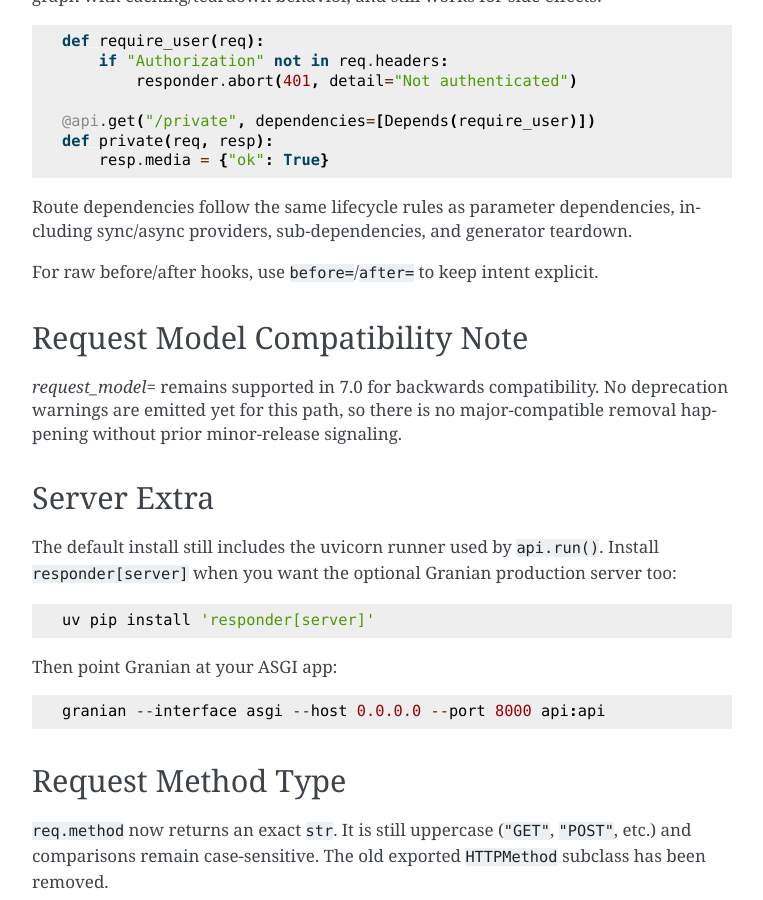
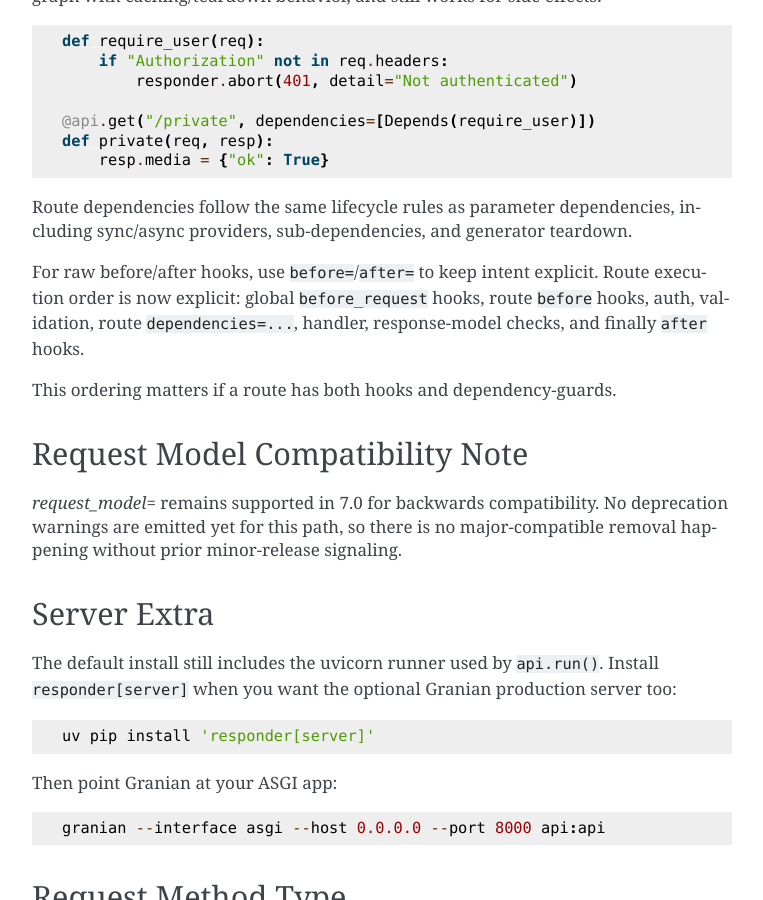
Before and after one commit to kennethreitz/responder, a Sphinx documentation site: the page built from docs/source/migration-v7.rst, in a window 1280 px wide and 900 px high, scrolled down 1579 px. Shown: the whole window, without its empty margins (378-1141 px from the left). Built offline with Sphinx 7.4.7, drawn with Linux system fonts in a browser that asks for light colours.

Commit message:
Document and test 7.0 route dispatch ordering

```diff
--- a/docs/source/migration-v7.rst
+++ b/docs/source/migration-v7.rst
@@ -86,6 +86,11 @@ Route dependencies follow the same lifecycle rules as parameter dependencies,
 including sync/async providers, sub-dependencies, and generator teardown.
 
 For raw before/after hooks, use ``before=``/``after=`` to keep intent explicit.
+Route execution order is now explicit: global ``before_request`` hooks, route
+``before`` hooks, auth, validation, route ``dependencies=...``, handler,
+response-model checks, and finally ``after`` hooks.
+
+This ordering matters if a route has both hooks and dependency-guards.
 
 
 Request Model Compatibility Note
```
Also changed, not shown: CHANGELOG.md (+2 -0 lines), docs/source/api.rst (+11 -0 lines), 1 other file.
